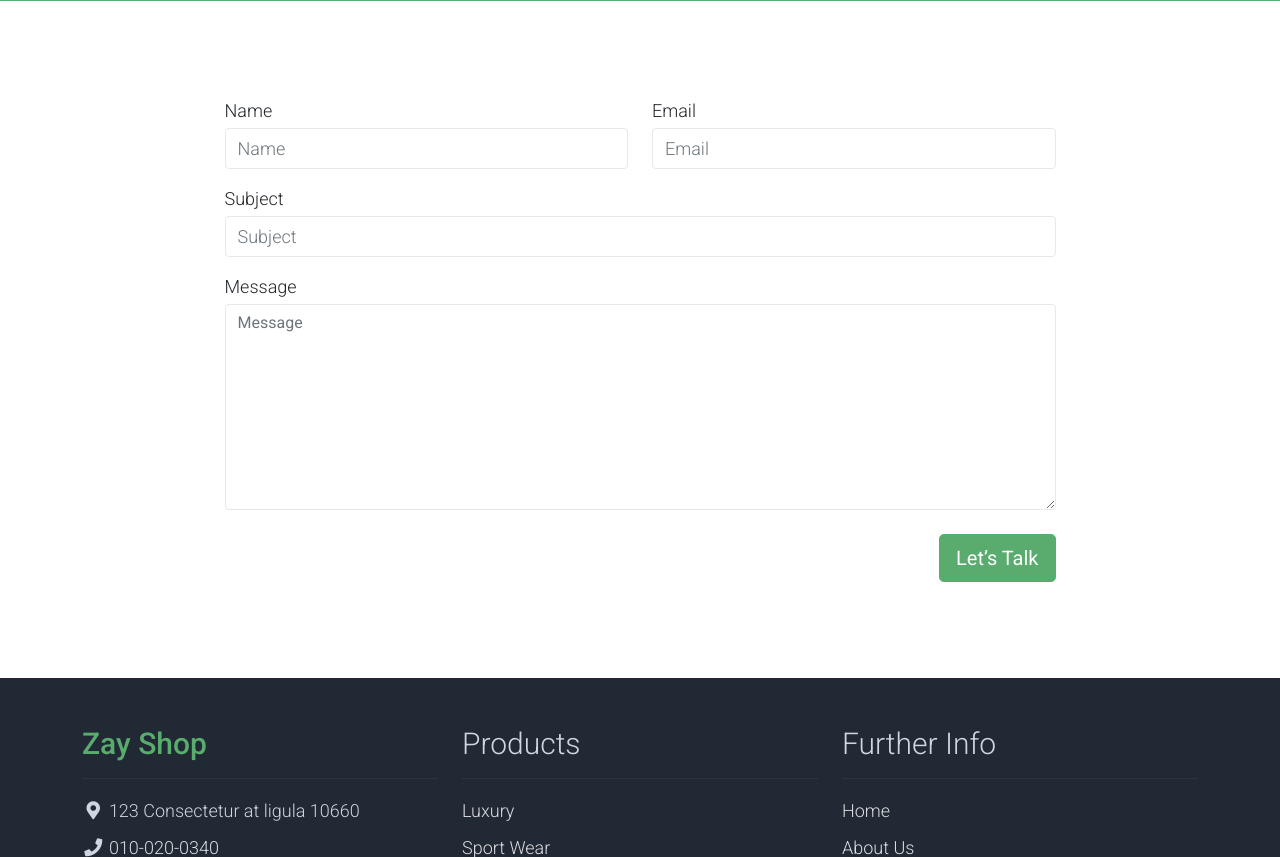
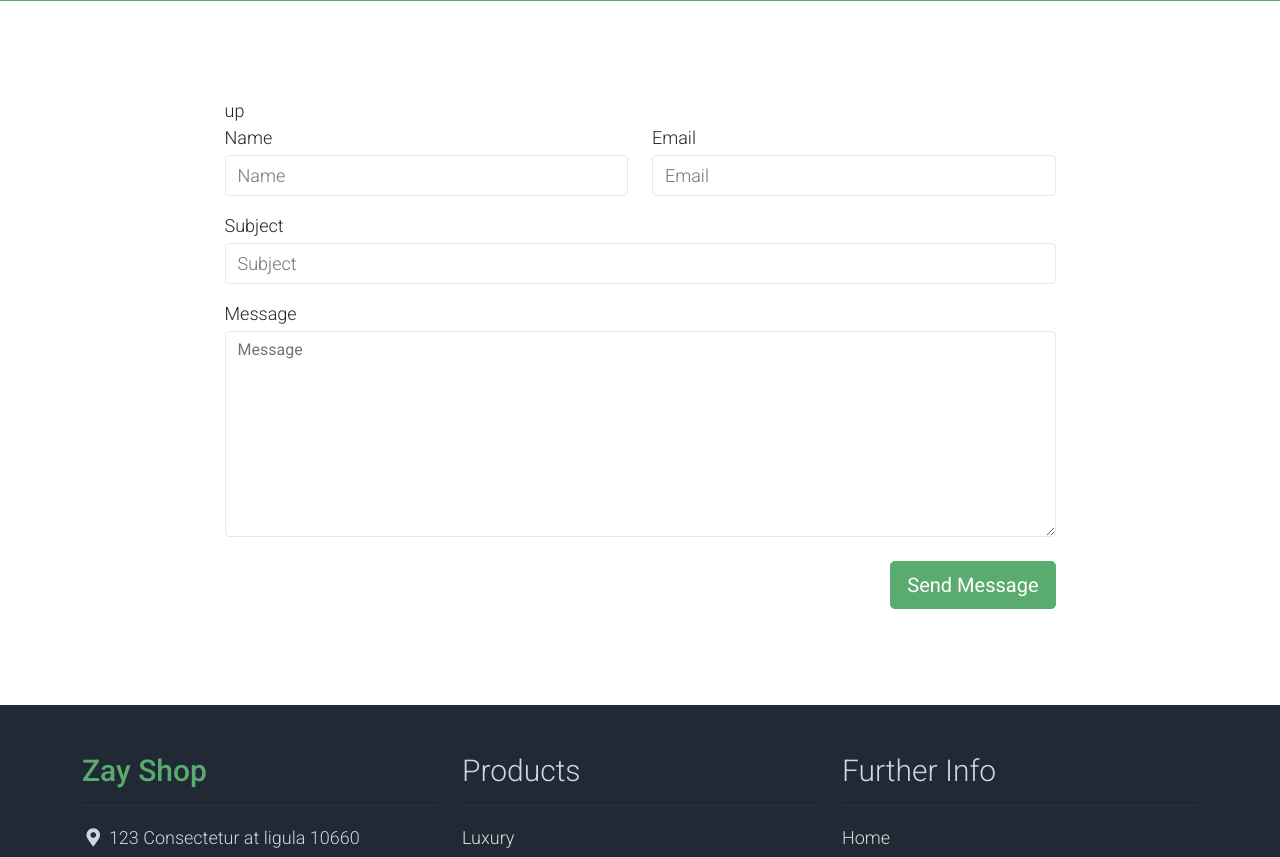
Before and after one commit to bagheriAlmas/Django-Online-Shop, a Django app: template templates/pages/contact.html in a window 1280 px wide. Shown: the part 590-1447 px from the top of the page. Run offline with Django 3.2, Linux system fonts and the light colour scheme; the template is opened without the code that fills it, so the values that code supplies are empty; some libraries are stand-ins or nearby versions.

Commit message:
update html code for receive form from template

```diff
--- a/templates/pages/contact.html
+++ b/templates/pages/contact.html
@@ -25,21 +25,25 @@
     <div class="container py-5">
         <div class="row py-5">
             <form class="col-md-9 m-auto" method="post" role="form">
+up                {% csrf_token %}
                 <div class="row">
                     <div class="form-group col-md-6 mb-3">
                         <label for="inputname">Name</label>
-                        <label for="name"></label><input type="text" class="form-control mt-1" id="name" name="name"
-                                                         placeholder="Name">
+                        <label for="name"></label>
+                        <input type="text" class="form-control mt-1" id="name" name="name"
+                               placeholder="Name">
                     </div>
                     <div class="form-group col-md-6 mb-3">
                         <label for="inputemail">Email</label>
-                        <label for="email"></label><input type="email" class="form-control mt-1" id="email" name="email"
+                        <label for="email"></label>
+                        <input type="email" class="form-control mt-1" id="email" name="email"
                                                           placeholder="Email">
                     </div>
                 </div>
                 <div class="mb-3">
                     <label for="inputsubject">Subject</label>
-                    <label for="subject"></label><input type="text" class="form-control mt-1" id="subject"
+                    <label for="subject"></label>
+                    <input type="text" class="form-control mt-1" id="subject"
                                                         name="subject" placeholder="Subject">
                 </div>
                 <div class="mb-3">
@@ -49,7 +53,7 @@
                 </div>
                 <div class="row">
                     <div class="col text-end mt-2">
-                        <button type="submit" class="btn btn-success btn-lg px-3">Let’s Talk</button>
+                        <button type="submit" class="btn btn-success btn-lg px-3">Send Message</button>
                     </div>
                 </div>
             </form>
```
